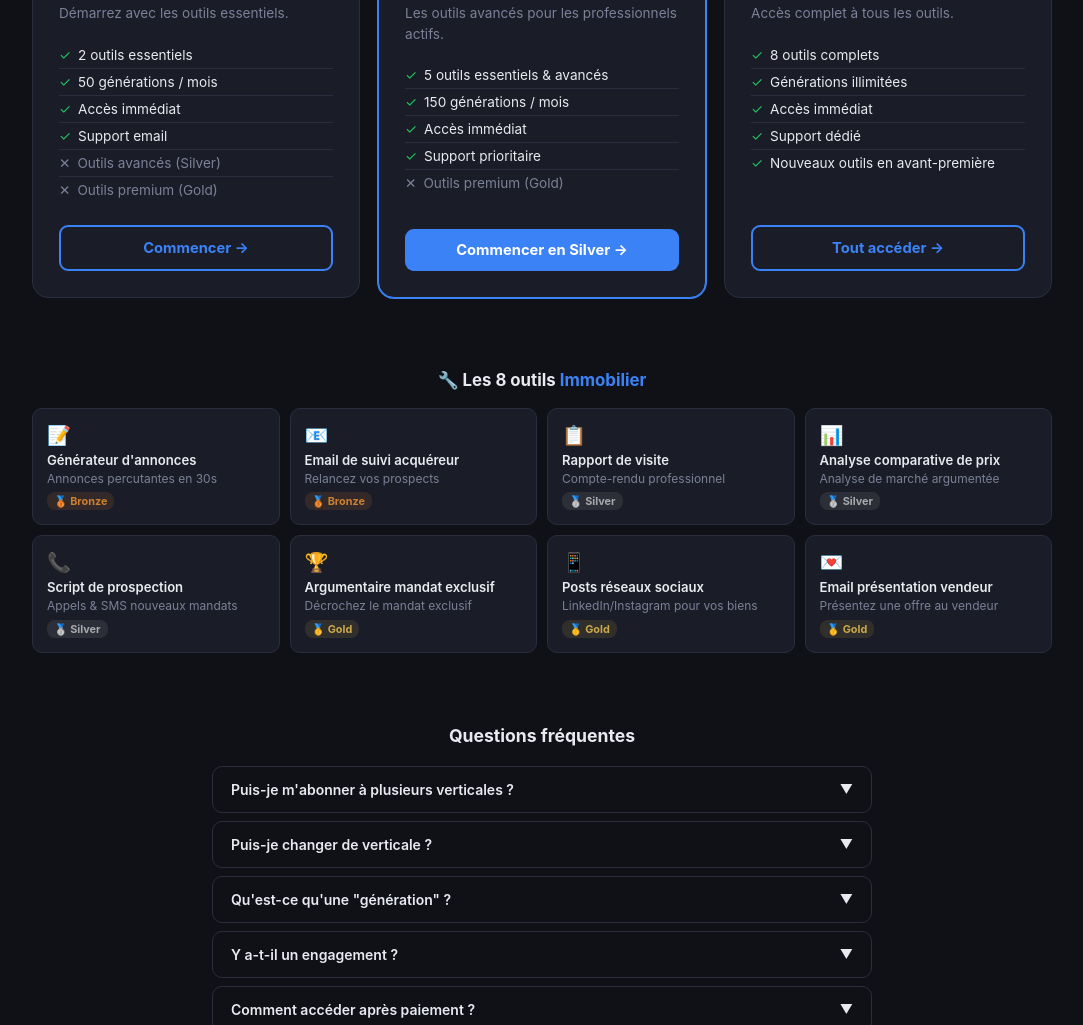
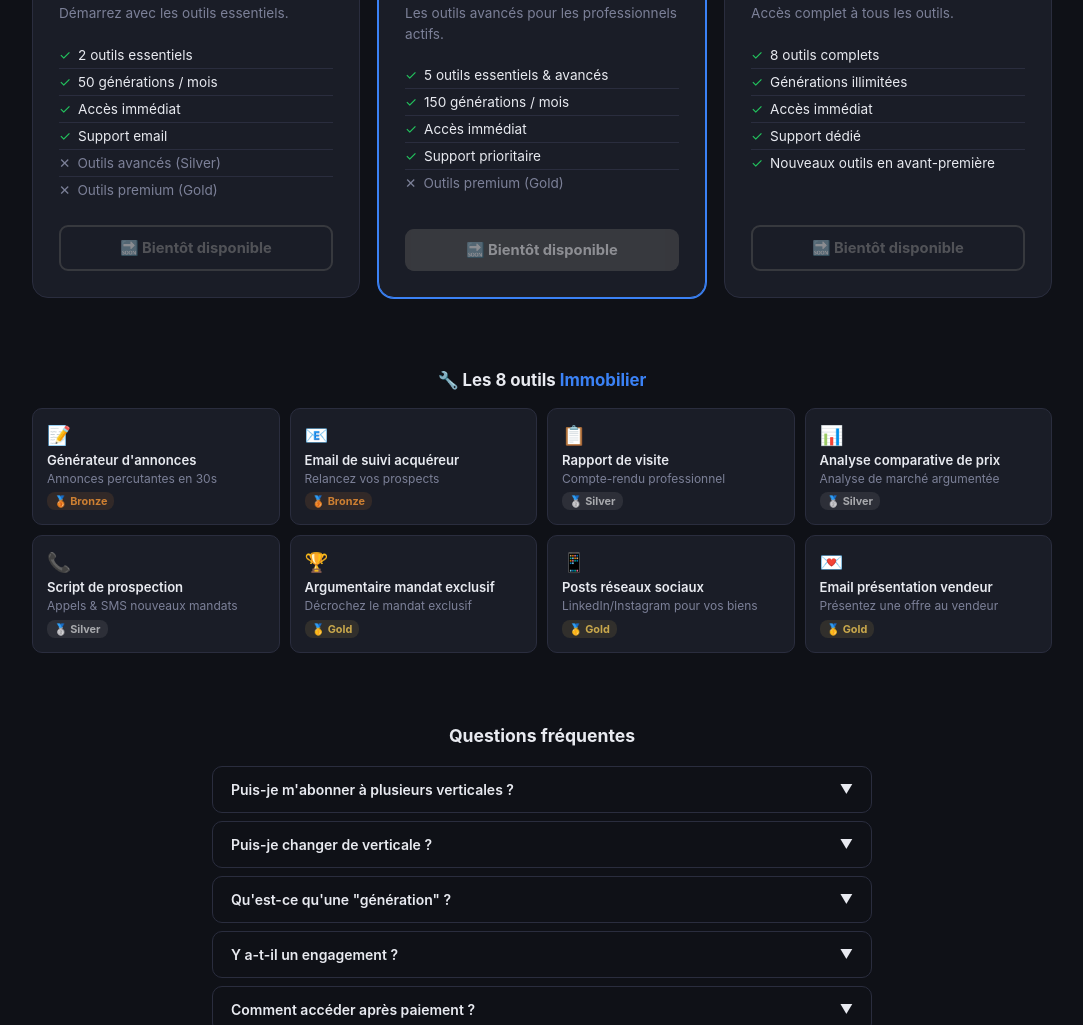
Before and after one commit to Thiao440/promptcraft, a website: page tarifs.html in a window 1280 px wide. Shown: the part 914-1939 px from the top of the page, without its empty margins (98-1181 px from the left). Drawn offline with nearby package versions, Linux system fonts and the light colour scheme.

Commit message:
feat: Lemon Squeezy variant IDs Legal + images produits/variants

```diff
--- a/tarifs.html
+++ b/tarifs.html
@@ -101,6 +101,7 @@
     .plan-cta.solid:hover { opacity: .88; transform: translateY(-1px); }
     .plan-cta.outline { background: transparent; border: 2px solid var(--v-color); color: var(--v-color); }
     .plan-cta.outline:hover { background: var(--v-bg); }
+    .plan-cta.disabled { opacity: .5; cursor: not-allowed; }
 
     .tools-preview { max-width: 1060px; margin: 0 auto 72px; padding: 0 20px; }
     .tools-preview h3 { text-align: center; font-size: 1.05rem; font-weight: 700; margin-bottom: 18px; }
@@ -220,11 +221,25 @@ const VMETA = {
   finance:  { label:'Finance',    icon:'📈', color:'#22c55e', bg:'rgba(34,197,94,.12)',   border:'rgba(34,197,94,.3)'   },
 };
 const CHECKOUT = 'https://your-store.lemonsqueezy.com/checkout';
+// VIDS[vertical][monthly|yearly][bronze|silver|gold] = variant_id
+// Remplacer les placeholders XX_... au fur et à mesure des créations sur Lemon Squeezy
 const VIDS = {
-  immo:     { bronze:'IMMO_BRONZE',     silver:'IMMO_SILVER',     gold:'IMMO_GOLD'     },
-  commerce: { bronze:'COMMERCE_BRONZE', silver:'COMMERCE_SILVER', gold:'COMMERCE_GOLD' },
-  legal:    { bronze:'LEGAL_BRONZE',    silver:'LEGAL_SILVER',    gold:'LEGAL_GOLD'    },
-  finance:  { bronze:'FINANCE_BRONZE',  silver:'FINANCE_SILVER',  gold:'FINANCE_GOLD'  },
+  immo: {
+    monthly: { bronze:'IMMO_BRONZE_M',  silver:'IMMO_SILVER_M',  gold:'IMMO_GOLD_M'  },
+    yearly:  { bronze:'IMMO_BRONZE_Y',  silver:'IMMO_SILVER_Y',  gold:'IMMO_GOLD_Y'  },
+  },
+  commerce: {
+    monthly: { bronze:'COM_BRONZE_M',   silver:'COM_SILVER_M',   gold:'COM_GOLD_M'   },
+    yearly:  { bronze:'COM_BRONZE_Y',   silver:'COM_SILVER_Y',   gold:'COM_GOLD_Y'   },
+  },
+  legal: {
+    monthly: { bronze:'1408992',        silver:'1408993',        gold:'1408994'      },
+    yearly:  { bronze:'1408995',        silver:'1408996',        gold:'1408997'      },
+  },
+  finance: {
+    monthly: { bronze:'FIN_BRONZE_M',   silver:'FIN_SILVER_M',   gold:'FIN_GOLD_M'   },
+    yearly:  { bronze:'FIN_BRONZE_Y',   silver:'FIN_SILVER_Y',   gold:'FIN_GOLD_Y'   },
+  },
 };
 const TOOLS = {
   immo:     [
@@ -306,8 +321,12 @@ function renderPlans() {
   document.getElementById('plans-grid').innerHTML = PLANS_DEF.map(p => {
     const price   = yearly ? Math.round(p.price * .8) : p.price;
     const annuel  = Math.round(p.price * 12 * .8);
-    const vid     = VIDS[activeV]?.[p.tier] || '';
-    const url     = `${CHECKOUT}?variant=${vid}&checkout[custom][tier]=${p.tier}&checkout[custom][vertical]=${activeV}`;
+    const period  = yearly ? 'yearly' : 'monthly';
+    const vid     = VIDS[activeV]?.[period]?.[p.tier] || '';
+    const isReady = vid && !vid.includes('_M') && !vid.includes('_Y') && !vid.includes('_BRONZE') && !vid.includes('_SILVER') && !vid.includes('_GOLD');
+    const url     = isReady
+      ? `${CHECKOUT}?variant=${vid}&checkout[custom][tier]=${p.tier}&checkout[custom][vertical]=${activeV}&checkout[custom][period]=${period}`
+      : '#coming-soon';
     return `<div class="plan-card ${p.popular?'popular':''}">
       ${p.popular?`<div class="pop-tag" style="background:${m.color}">⭐ Le plus populaire</div>`:''}
       <div class="plan-tier ${p.tier}">${p.label}</div>
@@ -318,8 +337,10 @@ function renderPlans() {
         ${p.features.map(f=>`<li><span class="ck">✓</span>${f}</li>`).join('')}
         ${p.locked.map(f=>`<li><span class="lk">✕</span><span class="lt">${f}</span></li>`).join('')}
       </ul>
-      <a href="${url}" class="plan-cta ${p.popular?'solid':'outline'}" style="${p.popular?`background:${m.color}`:`border-color:${m.color};color:${m.color}`}" target="_blank" rel="noopener">
-        ${p.tier==='bronze'?'Commencer →':p.tier==='silver'?'Commencer en Silver →':'Tout accéder →'}
+      <a href="${url}" class="plan-cta ${p.popular?'solid':'outline'} ${isReady?'':'disabled'}"
+         style="${p.popular?`background:${isReady?m.color:'#555'}`:`border-color:${isReady?m.color:'#555'};color:${isReady?m.color:'#888'}`}"
+         ${isReady?`target="_blank" rel="noopener"`:'onclick="return false" title="Bientôt disponible"'}>
+        ${isReady ? (p.tier==='bronze'?'Commencer →':p.tier==='silver'?'Commencer en Silver →':'Tout accéder →') : '🔜 Bientôt disponible'}
       </a>
     </div>`;
   }).join('');
```
Also changed, not shown: assets/product-images/product-commerce.png (added), assets/product-images/product-finance.png (added), assets/product-images/product-immo.png (added), assets/product-images/product-legal.png (added), assets/product-images/variants/variant-commerce-bronze.png (added), assets/product-images/variants/variant-commerce-gold.png (added), assets/product-images/variants/variant-commerce-silver.png (added), assets/product-images/variants/variant-finance-bronze.png (added), assets/product-images/variants/variant-finance-gold.png (added), assets/product-images/variants/variant-finance-silver.png (added), assets/product-images/variants/variant-immo-bronze.png (added), assets/product-images/variants/variant-immo-gold.png (added), assets/product-images/variants/variant-immo-silver.png (added), assets/product-images/variants/variant-legal-bronze.png (added), 2 more files, 1 other file.
